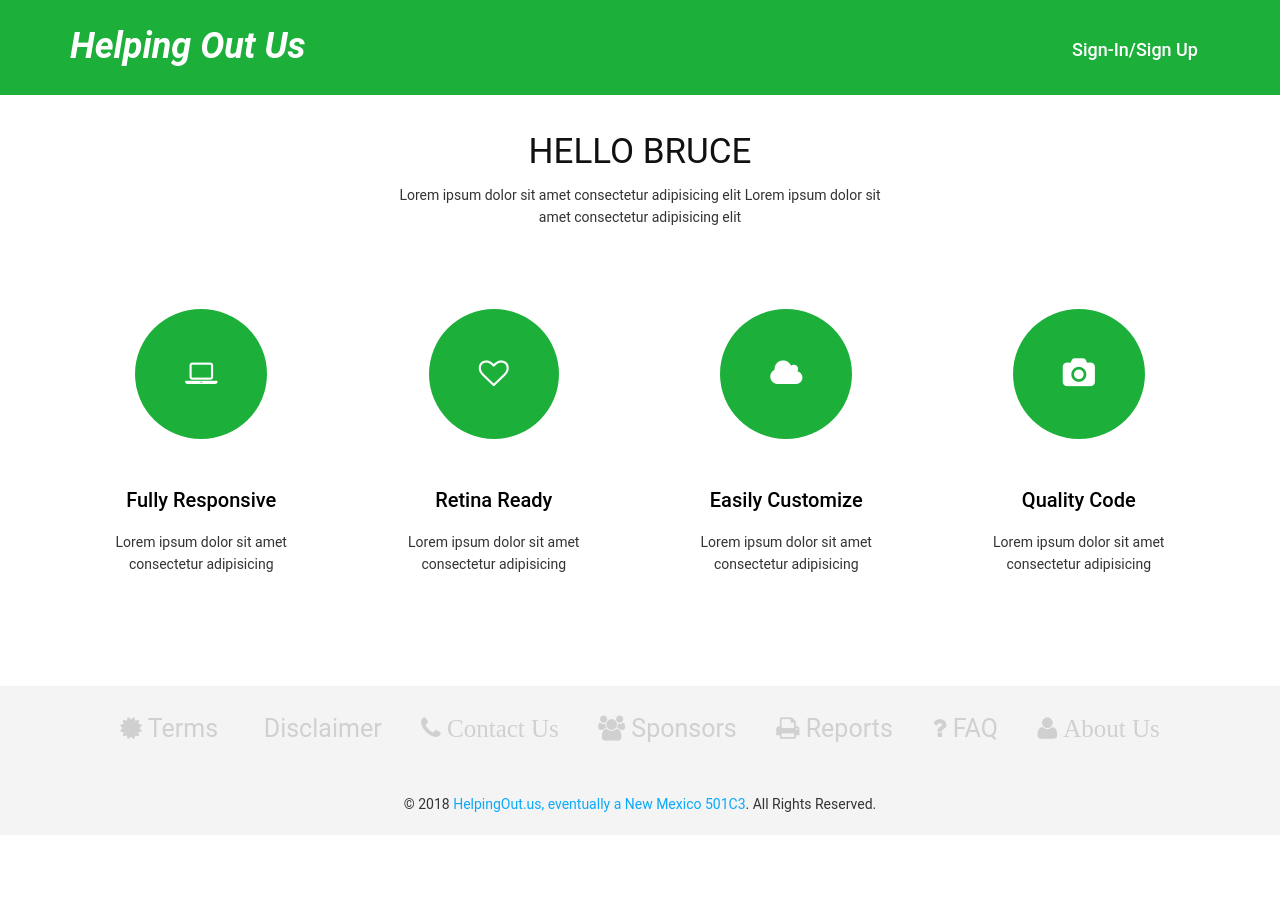
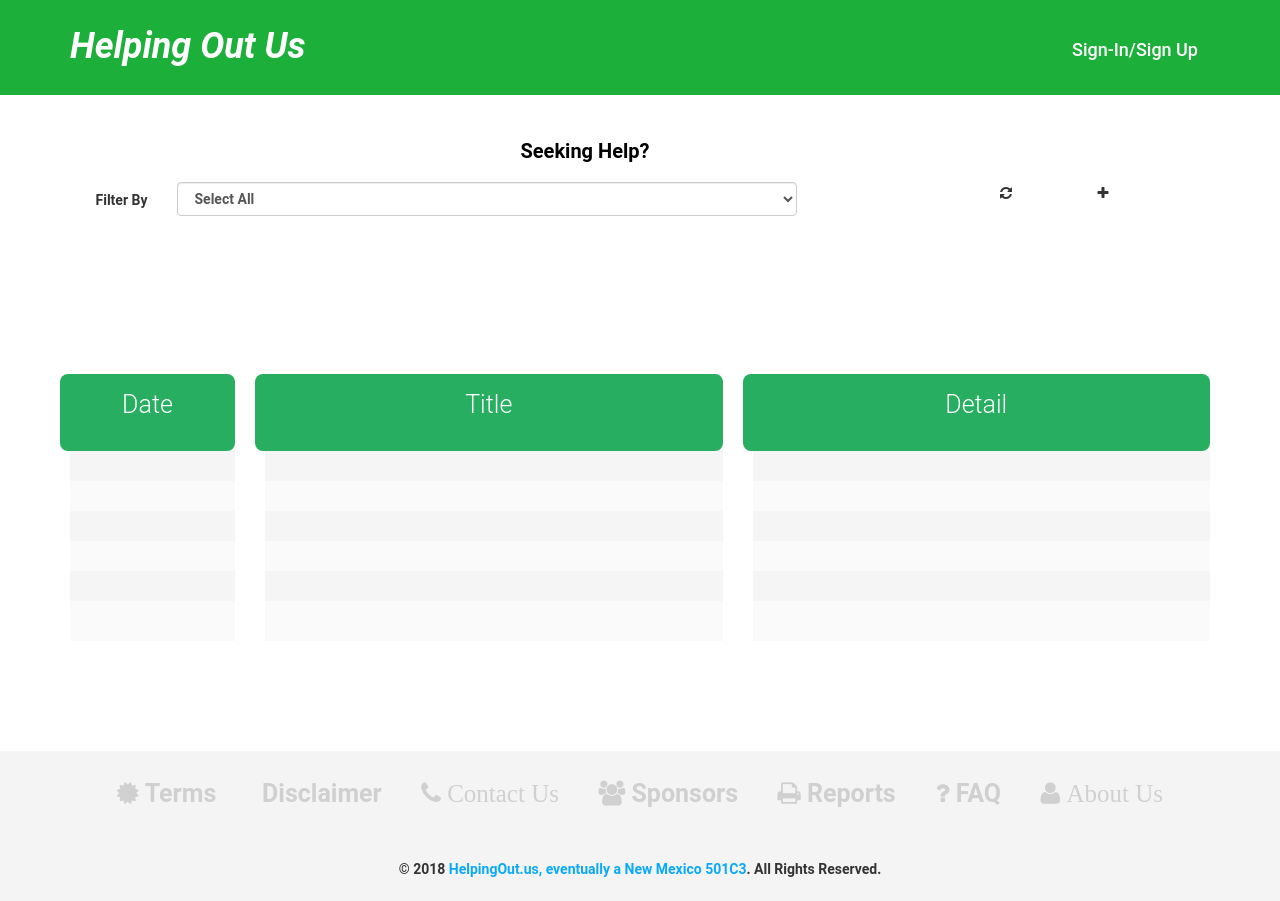
Before and after one commit to agauba5/DDCH4ABQ, a PHP site: page /seeker.php in a window 1280 px wide. Before the commit the page ends 812 px from the top, so only its background shows below. Run offline with PHP 8.4, Linux system fonts and the light colour scheme; data that the repository does not hold is empty.

Commit message:
modified changes to provider and seeker

```diff
--- a/assets/css/style.css
+++ b/assets/css/style.css
@@ -864,7 +864,7 @@
   transition: all 0.3 ease;
   cursor: pointer;
 }
-.provider-page {
+.page {
   width: 360px;
   padding: 60% 0 0;
   padding-top: 30px;
--- a/seeker.php
+++ b/seeker.php
@@ -10,53 +10,100 @@
 ?>
 
 
-
 <div id="feature">
+    <div class="page">
         <div class="container">
+            <div class="text-center">
+                <h2><b>Seeking Help?</h2>
+            </div>
             <div class="row">
-				<div class="text-center">
-					<h3>HELLO BRUCE</h3>
-					<p>Lorem ipsum dolor sit amet consectetur adipisicing elit Lorem ipsum dolor sit<br>amet consectetur adipisicing elit</p>
+                <div class="col-lg-10 col-md-10">
+                    <div class="widget">
+                        <div class="widget-body">
+                            <form id="form-new-facility-client" class="form-horizontal no-margin">
+                                <div id="div-filterBy" class="form-group">
+                                    <label for="filterBy" class="col-sm-2 control-label">Filter By</label>
+                                    <div class="col-sm-8">
+                                        <select id="filterBy" name="filterBy" class="form-control" onChange="changeFilter('filterBy')">
+                                            <option value="0">Select All</option>
+                                            <option style="display:none" value="type">Radius</option>
+                                            <option style="display:none" value="type">Time Range</option>
+                                        </select>
                                     </div>
-				<div class="col-md-3 wow fadeInRight" data-wow-offset="0" data-wow-delay="0.3s">
-					<div class="text-center">
-						<div class="hi-icon-wrap hi-icon-effect">
-							<i class="fa fa-laptop"></i>
-							<h2>Fully Responsive</h2>
-							<p>Lorem ipsum dolor sit amet consectetur adipisicing</p>
+                                </div>
+                            </form>
                         </div>
                     </div>
                 </div>
-				<div class="col-md-3 wow fadeInRight" data-wow-offset="0" data-wow-delay="0.3s">
-					<div class="text-center">
+                <div class="col-sm-1">
                     <div class="hi-icon-wrap hi-icon-effect">
-							<i class="fa fa-heart-o"></i>
-							<h2>Retina Ready</h2>
-							<p>Lorem ipsum dolor sit amet consectetur adipisicing</p>
+                        <i class="fa fa-refresh"></i>
                     </div>
                 </div>
-				</div>
-				<div class="col-md-3 wow fadeInLeft" data-wow-offset="0" data-wow-delay="0.3s">
-					<div class="text-center">
+                <div class="col-sm-1">
                     <div class="hi-icon-wrap hi-icon-effect">
-							<i class="fa fa-cloud"></i>
-							<h2>Easily Customize</h2>
-							<p>Lorem ipsum dolor sit amet consectetur adipisicing</p>
-						</div>
-					</div>
-				</div>
-				<div class="col-md-3 wow fadeInLeft" data-wow-offset="0" data-wow-delay="0.3s">
-					<div class="text-center">
-						<div class="hi-icon-wrap hi-icon-effect">
-							<i class="fa fa-camera"></i>
-							<h2>Quality Code</h2>
-							<p>Lorem ipsum dolor sit amet consectetur adipisicing</p>
+                        <i class="fa fa-plus"></i>
                     </div>
                 </div>
             </div>
         </div>
     </div>
  </div>
+<!-- row ends -->
+
+<div id="pricing">
+    <div class="container">
+        <div class="pricing-area text-center">
+            <div class="row">
+                <div class="col-sm-2 plan price-one wow fadeInDown" data-wow-offset="0" data-wow-delay="0.2s">
+                    <ul>
+                    <li class="heading-two">
+                    <h2>Date</h2>
+                    </li>
+                    <li><a></a></li>
+                    <li><a></a></li>
+                    <li><a></a></li>
+                    <li><a></a></li>
+                        <li></li>
+                        <li class="plan-action">
+                        </li>
+                    </ul>
+                </div>
+                <div class="col-sm-5 plan price-one wow fadeInDown" data-wow-offset="0" data-wow-delay="0.2s">
+                    <ul>
+                    <li class="heading-two">
+                    <h2>Title</h2>
+                    </li>
+                    <li><a></a></li>
+                    <li><a></a></li>
+                    <li><a></a></li>
+                    <li><a></a></li>
+                        <li></li>
+                        <li class="plan-action">
+                        </li>
+                    </ul>
+                </div>
+                <div class="col-sm-5 plan price-one wow fadeInDown" data-wow-offset="0" data-wow-delay="0.2s">
+                    <ul>
+                    <li class="heading-two">
+                    <h2>Detail</h2>
+                    </li>
+                    <li><a></a></li>
+                    <li><a></a></li>
+                    <li><a></a></li>
+                    <li><a></a></li>
+                        <li></li>
+                        <li class="plan-action">
+                        </li>
+                    </ul>
+                </div>
+            </div>
+        </div>
+
+    </div>
+</div>
+
+
 
 <?php
 require_once $lowerLevel . 'assets/inc/standard_footer.inc.php';
```
Also changed, not shown: provider.php (+65 -6 lines). Lines whose indentation alone changed are shown as unchanged.
